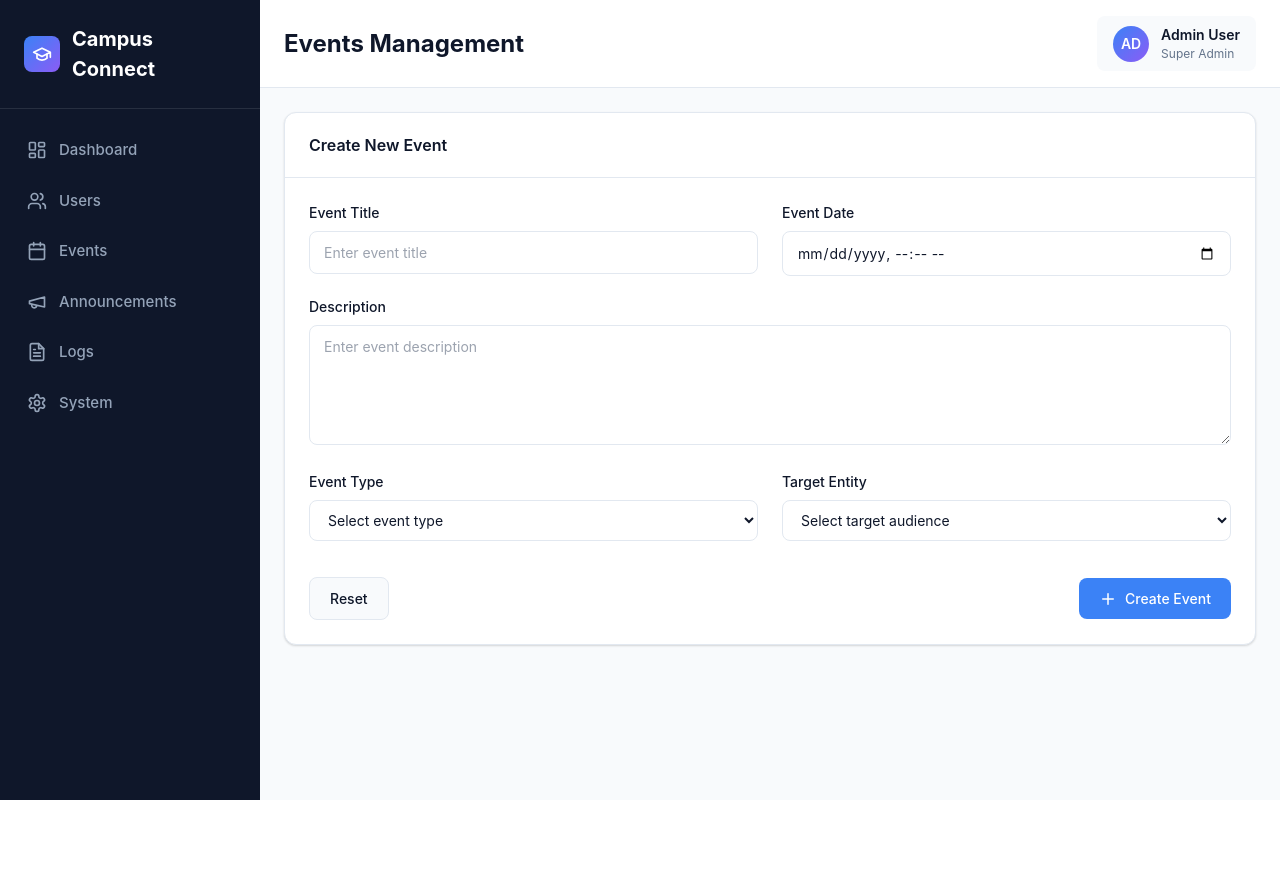
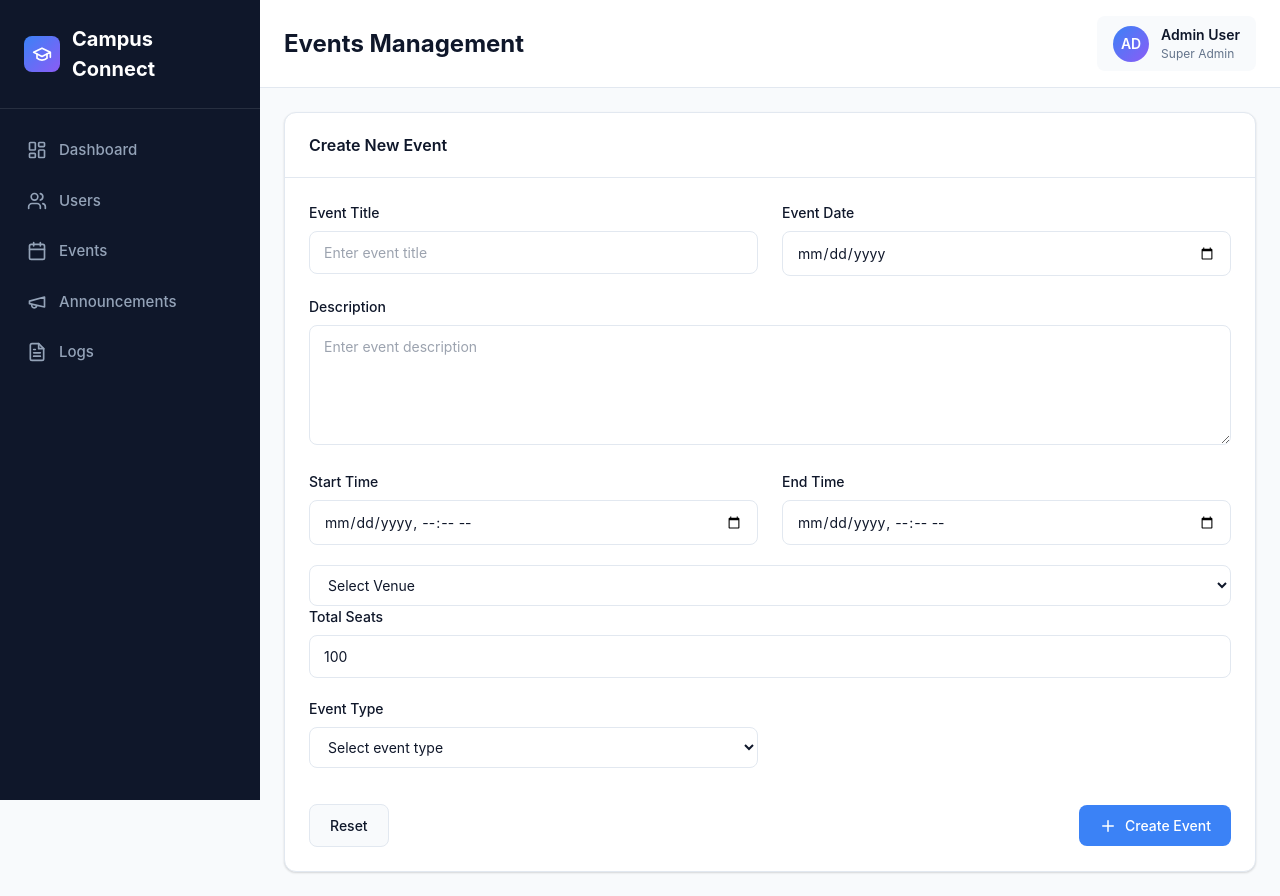
Before and after one commit to dhyeydaftary/Campus-Connect, a Flask app: page /admin/events in a window 1280 px wide. Before the commit the page ends 800 px from the top, so only its background shows below. Run offline with Flask 3, Linux system fonts and the light colour scheme; the visitor is signed in with stand-in values (Sample User, id 1); data comes from the database, SQL or seed files in the repository; some libraries are stand-ins or nearby versions.

Commit message:
chore: remove deprecated admin panel components

```diff
--- a/app.py
+++ b/app.py
@@ -188,12 +188,6 @@ def admin_logs_page():
     admin_required()
     return render_template("admin/logs.html")
 
-@app.route("/admin/system")
-def admin_system_page():
-    admin_required()
-    return render_template("admin/system.html")
-
-
 @app.route("/profile/<int:user_id>")
 def profile_page(user_id):
     """Profile page route - renders the profile HTML template"""
@@ -594,7 +588,7 @@ def get_events():
             "interestedCount": event.interested_count,
             "userStatus": registration.status if registration else None,
             "month": event.event_date.strftime("%b").upper(),
-            "day": event.event_date.strftime("%d"),
+            "day": event.event_date.day,
             "time": event.event_date.strftime("%I:%M %p"),
             "dateTime": event.event_date.strftime("%B %d, %Y at %I:%M %p")
         })
@@ -615,9 +609,18 @@ def register_for_event(event_id):
     if status not in ['going', 'interested']:
         return jsonify({"error": "Invalid status. Must be 'going' or 'interested'"}), 400
 
-    event = Event.query.get(event_id)
+    # HARDENING: Use with_for_update() to lock the event row.
+    # This prevents race conditions where two users join the last seat simultaneously.
+    # 1. Single locked query
+    event = db.session.query(Event).with_for_update().filter_by(id=event_id).first()
+
+    # 2. Null check immediately
     if not event:
         return jsonify({"error": "Event not found"}), 404
+
+    # 3. Cancellation check
+    if event.is_cancelled:
+        return jsonify({"error": "Cannot register for a cancelled event"}), 400
 
     # Check existing registration
     existing = EventRegistration.query.filter_by(
@@ -625,58 +628,91 @@ def register_for_event(event_id):
         user_id=user_id
     ).first()
 
+    message = ""
+    user_status = None
+    status_code = 200
+
     if existing:
         # User wants to change status
         if existing.status == status:
             # Same status - remove registration (toggle off)
             db.session.delete(existing)
-            db.session.commit()
-
-            return jsonify({
-                "message": "Registration cancelled",
-                "userStatus": None,
-                "availableSeats": event.available_seats,
-                "goingCount": event.going_count,
-                "interestedCount": event.interested_count
-            })
+            message = "Registration cancelled"
+            user_status = None
+            status_code = 200
         else:
             # Different status - update
             # If changing from interested to going, check seats
-            if status == 'going' and event.available_seats <= 0:
+            if status == 'going':
+                # Optimization: Check seats efficiently without triggering extra queries if possible
+                # event.available_seats triggers a query. We can do it manually or use the property.
+                # Since we are inside a lock, we must be careful.
+                current_going = event.registrations.filter_by(status='going').count()
+                if (event.total_seats - current_going) <= 0:
+                    return jsonify({"error": "No seats available"}), 400
+
+            existing.status = status
+            message = f"Status updated to {status}"
+            user_status = status
+            status_code = 200
+    else:
+        # New registration
+        if status == 'going':
+            current_going = event.registrations.filter_by(status='going').count()
+            if (event.total_seats - current_going) <= 0:
                 return jsonify({"error": "No seats available"}), 400
 
-            existing.status = status
-            db.session.commit()
-
-            return jsonify({
-                "message": f"Status updated to {status}",
-                "userStatus": status,
-                "availableSeats": event.available_seats,
-                "goingCount": event.going_count,
-                "interestedCount": event.interested_count
-            })
-
-    # New registration
-    if status == 'going' and event.available_seats <= 0:
-        return jsonify({"error": "No seats available"}), 400
-
-    registration = EventRegistration(
-        event_id=event_id,
-        user_id=user_id,
-        status=status
-    )
-
-    db.session.add(registration)
+        registration = EventRegistration(
+            event_id=event_id,
+            user_id=user_id,
+            status=status
+        )
+        db.session.add(registration)
+        message = f"Registered as {status}"
+        user_status = status
+        status_code = 201
+
     db.session.commit()
 
+    # Calculate final counts for response
+    # We query these to ensure accuracy after the transaction
+    final_going = event.registrations.filter_by(status='going').count()
+    final_interested = event.registrations.filter_by(status='interested').count()
+    final_available = max(0, event.total_seats - final_going)
+
     return jsonify({
-        "message": f"Registered as {status}",
-        "userStatus": status,
-        "availableSeats": event.available_seats,
-        "goingCount": event.going_count,
-        "interestedCount": event.interested_count
-    }), 201
-
+        "message": message,
+        "userStatus": user_status,
+        "availableSeats": final_available,
+        "goingCount": final_going,
+        "interestedCount": final_interested
+    }), status_code
+
+
+@app.route("/api/announcements", methods=["GET"])
+def get_announcements():
+    """Get announcements for students (fetched from AdminLogs for demo simplicity)"""
+    if "user_id" not in session:
+        return jsonify({"error": "Unauthorized"}), 401
+
+    # Fetch logs that are announcements
+    # In a real app, this would be a separate table
+    announcement_logs = AdminLog.query.filter_by(
+        action_type="create_announcement"
+    ).order_by(AdminLog.created_at.desc()).limit(10).all()
+
+    announcements = []
+    for log in announcement_logs:
+        # Extract text from details: "Created announcement: [text]..."
+        text = log.details.replace("Created announcement: ", "")
+        announcements.append({
+            "id": log.id,
+            "text": text,
+            "date": log.created_at.strftime("%Y-%m-%d"),
+            "author": "Admin"
+        })
+
+    return jsonify(announcements)
 
 # --------------------------------------------------
 # DEVELOPMENT ROUTES
@@ -2089,18 +2125,6 @@ def admin_get_event_creators():
 def admin_create_event():
     """
     STEP 4.2: Admin creates event on behalf of another user.
-
-    Request body:
-        - target_user_id: ID of official/club who will be the event owner
-        - title: Event title
-        - description: Event description
-        - location: Event location
-        - event_date: Event date (ISO format)
-        - total_seats: Number of seats
-
-    Rules:
-        - Event.user_id = target_user_id (NOT the admin)
-        - Action is logged in AdminLog
     """
     admin_required()
 
@@ -2108,31 +2132,37 @@ def admin_create_event():
 
     # Validate required fields
     # Frontend sends 'targetEntity' as ID
+    # Fallback to current admin if not provided (Option B)
     target_user_id = data.get("targetEntity")
     if not target_user_id:
-         return jsonify({"error": "Target entity required"}), 400
+        target_user_id = session["user_id"]
 
     # Verify target user exists and has correct account type
+    # Event owner is always the Admin
+    target_user_id = session["user_id"]
     target_user = User.query.get(target_user_id)
     if not target_user:
         return jsonify({"error": "Target user not found"}), 404
 
-    if target_user.account_type not in ["official", "club"]:
-        return jsonify({"error": "Target user must be official or club"}), 400
+    if target_user.account_type not in ["official", "club", "admin"]:
+        return jsonify({"error": "Target user must be official, club, or admin"}), 400
 
     # Parse event_date
+    # Parse start_datetime (Used as the primary event_date)
     try:
-        event_date = datetime.fromisoformat(data.get("date").replace('Z', '+00:00'))
+        # Frontend sends datetime-local (e.g., "2023-10-27T10:00")
+        start_dt_str = data.get("start_datetime")
+        event_date = datetime.fromisoformat(start_dt_str.replace('Z', '+00:00'))
     except (ValueError, AttributeError):
-        return jsonify({"error": "Invalid event_date format. Use ISO format."}), 400
+        return jsonify({"error": "Invalid start_datetime format."}), 400
 
     # Create event with target_user_id as the owner
     event = Event(
         title=data.get("title").strip(),
         description=data.get("description").strip(),
-        location="Campus", # Default or add to form
+        location=data.get("location").strip(),
         event_date=event_date,
-        total_seats=100, # Default or add to form
+        total_seats=int(data.get("total_seats", 100)),
         user_id=target_user_id  # Event owner is the target user, NOT the admin
     )
 
@@ -2168,24 +2198,38 @@ def admin_create_event():
 @app.route("/admin/api/announcements", methods=["GET"])
 def admin_get_announcements():
     admin_required()
-    # Mock data for now as no Announcement model exists
-    return jsonify([
-        { "id": 1, "text": "System maintenance scheduled for tonight.", "date": "2024-03-20", "author": "Admin" }
-    ]), 200
+    # Fetch from AdminLog to persist across sessions
+    announcement_logs = AdminLog.query.filter_by(
+        action_type="create_announcement"
+    ).order_by(AdminLog.created_at.desc()).all()
+
+    announcements = []
+    for log in announcement_logs:
+        text = log.details.replace("Created announcement: ", "")
+        announcements.append({
+            "id": log.id,
+            "text": text,
+            "date": log.created_at.strftime("%Y-%m-%d"),
+            "author": "Admin"
+        })
+
+    return jsonify(announcements), 200
 
 @app.route("/admin/api/announcements", methods=["POST"])
 def admin_create_announcement():
     admin_required()
     data = request.json
+    text = data.get("text")
+
     # Log action
     log = AdminLog(
         admin_id=session["user_id"],
         action_type="create_announcement",
-        details=f"Created announcement: {data.get('text')[:50]}..."
+        details=f"Created announcement: {text}"
     )
     db.session.add(log)
     db.session.commit()
-    return jsonify({ "success": True, "announcement": { "id": 999, "text": data.get("text"), "date": datetime.now().strftime('%Y-%m-%d'), "author": "Admin" } }), 201
+    return jsonify({ "success": True, "announcement": { "id": log.id, "text": text, "date": datetime.now().strftime('%Y-%m-%d'), "author": "Admin" } }), 201
 
 @app.route("/admin/api/logs", methods=["GET"])
 def admin_get_logs():
@@ -2200,17 +2244,30 @@ def admin_get_logs():
         "ip": "127.0.0.1"
     } for log in logs]), 200
 
-@app.route("/admin/api/system/status", methods=["GET"])
-def admin_get_system_status():
+@app.route("/admin/api/logs/download", methods=["GET"])
+def admin_download_logs():
+    """Download logs as a text file"""
     admin_required()
-    return jsonify({
-        "api": { "name": "API Server", "status": "online", "uptime": "99.9%", "responseTime": "45ms" },
-        "database": { "name": "Primary Database", "status": "online", "uptime": "99.9%", "connections": 12 },
-        "cache": { "name": "Redis Cache", "status": "online", "uptime": "99.9%", "hitRate": "94%" },
-        "storage": { "name": "File Storage", "status": "online", "uptime": "99.9%", "usage": "45%" },
-        "email": { "name": "Email Service", "status": "online", "uptime": "99.9%", "queue": 0 },
-        "search": { "name": "Search Engine", "status": "online", "uptime": "99.9%", "indexing": "idle" }
-    }), 200
+
+    logs = AdminLog.query.order_by(AdminLog.created_at.desc()).all()
+
+    # Generate text content
+    content = "CAMPUS CONNECT - ADMIN LOGS\n"
+    content += f"Generated on: {datetime.now().strftime('%Y-%m-%d %H:%M:%S')}\n"
+    content += "=" * 80 + "\n\n"
+
+    for log in logs:
+        timestamp = log.created_at.strftime('%Y-%m-%d %H:%M:%S')
+        action = log.action_type.replace('_', ' ').upper()
+        details = log.details
+        content += f"[{timestamp}] {action}: {details}\n"
+
+    from flask import Response
+    return Response(
+        content,
+        mimetype="text/plain",
+        headers={"Content-Disposition": "attachment;filename=admin_logs.txt"}
+    )
 
 
 def seed_admin():
--- a/static/js/admin/api.js
+++ b/static/js/admin/api.js
@@ -207,18 +207,6 @@ const API = {
             await delay(400);
             return mockData.logs;
         }
-    },
-    // System Status
-    async getSystemStatus() {
-        try {
-            const response = await fetch(`${API_BASE}/admin/api/system/status`);
-            if (!response.ok) throw new Error('API Error');
-            return await response.json();
-        } catch (error) {
-            console.log('Using mock data for system status');
-            await delay(350);
-            return mockData.systemStatus;
-        }
     }
 };
 // Export for use in other scripts
--- a/static/js/admin/events.js
+++ b/static/js/admin/events.js
@@ -9,14 +9,6 @@ async function loadEventMeta() {
         option.value = type.toLowerCase();
         option.textContent = type;
         typeSelect.appendChild(option);
-    });
-    // Populate target entities
-    const entitySelect = document.getElementById('target-entity');
-    meta.targetEntities.forEach(entity => {
-        const option = document.createElement('option');
-        option.value = entity.id;
-        option.textContent = `${entity.name} (${entity.type})`;
-        entitySelect.appendChild(option);
     });
 }
 // Reset form
@@ -33,9 +25,14 @@ async function handleSubmit(e) {
     const eventData = {
         title: document.getElementById('event-title').value,
         description: document.getElementById('event-description').value,
-        date: document.getElementById('event-date').value,
-        type: document.getElementById('event-type').value,
-        targetEntity: document.getElementById('target-entity').value
+
+        event_date: document.getElementById('event-date').value,
+        start_datetime: document.getElementById('start-time').value,
+        end_datetime: document.getElementById('end-time').value,
+
+        location: document.getElementById('event-location').value,
+        total_seats: parseInt(document.getElementById('total-seats').value),
+        type: document.getElementById('event-type').value
     };
     const result = await API.createEvent(eventData);
     submitBtn.disabled = false;
--- a/static/js/admin/logs.js
+++ b/static/js/admin/logs.js
@@ -49,6 +49,11 @@ function filterAndRenderLogs() {
     renderLogs(filtered);
 }
 
+// Download logs
+window.downloadLogs = function() {
+    window.location.href = '/admin/api/logs/download';
+}
+
 // Initialize page
 async function initLogs() {
     allLogs = await API.getLogs();
--- a/templates/admin/events.html
+++ b/templates/admin/events.html
@@ -30,7 +30,7 @@
                     </div>
                     <div class="form-group">
                         <label class="form-label" for="event-date">Event Date</label>
-                        <input type="datetime-local" class="form-input" id="event-date" required>
+                        <input type="date" class="form-input" id="event-date" required>
                     </div>
                 </div>
                 <div class="form-group">
@@ -40,15 +40,38 @@
                 </div>
                 <div class="grid-2">
                     <div class="form-group">
+                        <label class="form-label" for="start-time">Start Time</label>
+                        <input type="datetime-local" class="form-input" id="start-time" required>
+                    </div>
+
+                    <div class="form-group">
+                        <label class="form-label" for="end-time">End Time</label>
+                        <input type="datetime-local" class="form-input" id="end-time" required>
+                    </div>
+                </div>
+                <select class="form-select" id="event-location" required>
+                    <option value="">Select Venue</option>
+                    <option value="Engineering Auditorium">Engineering Auditorium</option>
+                    <option value="Law Auditorium">Law Auditorium</option>
+                    <option value="Architecture Auditorium">Architecture Auditorium</option>
+                    <option value="Open Ground">Open Ground</option>
+                </select>
+                <div class="form-group">
+                    <label class="form-label" for="total-seats">Total Seats</label>
+                    <input
+                        type="number"
+                        class="form-input"
+                        id="total-seats"
+                        min="1"
+                        value="100"
+                        required
+                    >
+                </div>
+                <div class="grid-2">
+                    <div class="form-group">
                         <label class="form-label" for="event-type">Event Type</label>
                         <select class="form-select" id="event-type" required>
                             <option value="">Select event type</option>
-                        </select>
-                    </div>
-                    <div class="form-group">
-                        <label class="form-label" for="target-entity">Target Entity</label>
-                        <select class="form-select" id="target-entity" required>
-                            <option value="">Select target audience</option>
                         </select>
                     </div>
                 </div>
--- a/templates/admin/sidebar.html
+++ b/templates/admin/sidebar.html
@@ -62,14 +62,5 @@
             </svg>
             Logs
         </a>
-        <a href="{{ url_for('admin_system_page') }}" class="nav-item">
-            <svg xmlns="http://www.w3.org/2000/svg" viewBox="0 0 24 24" fill="none" stroke="currentColor"
-                stroke-width="2" stroke-linecap="round" stroke-linejoin="round">
-                <path
-                    d="M12.22 2h-.44a2 2 0 0 0-2 2v.18a2 2 0 0 1-1 1.73l-.43.25a2 2 0 0 1-2 0l-.15-.08a2 2 0 0 0-2.73.73l-.22.38a2 2 0 0 0 .73 2.73l.15.1a2 2 0 0 1 1 1.72v.51a2 2 0 0 1-1 1.74l-.15.09a2 2 0 0 0-.73 2.73l.22.38a2 2 0 0 0 2.73.73l.15-.08a2 2 0 0 1 2 0l.43.25a2 2 0 0 1 1 1.73V20a2 2 0 0 0 2 2h.44a2 2 0 0 0 2-2v-.18a2 2 0 0 1 1-1.73l.43-.25a2 2 0 0 1 2 0l.15.08a2 2 0 0 0 2.73-.73l.22-.39a2 2 0 0 0-.73-2.73l-.15-.08a2 2 0 0 1-1-1.74v-.5a2 2 0 0 1 1-1.74l.15-.09a2 2 0 0 0 .73-2.73l-.22-.38a2 2 0 0 0-2.73-.73l-.15.08a2 2 0 0 1-2 0l-.43-.25a2 2 0 0 1-1-1.73V4a2 2 0 0 0-2-2z" />
-                <circle cx="12" cy="12" r="3" />
-            </svg>
-            System
-        </a>
     </nav>
 </aside>
```
Also changed, not shown: templates/admin/logs.html (+8 -0 lines).
